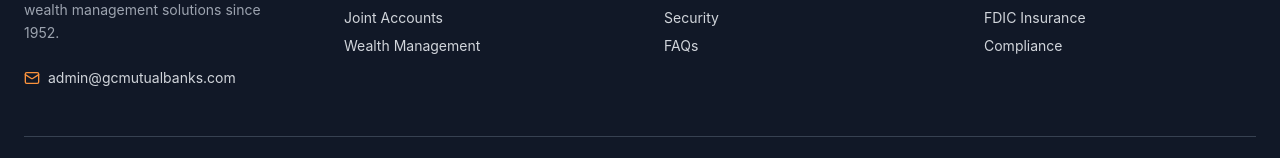
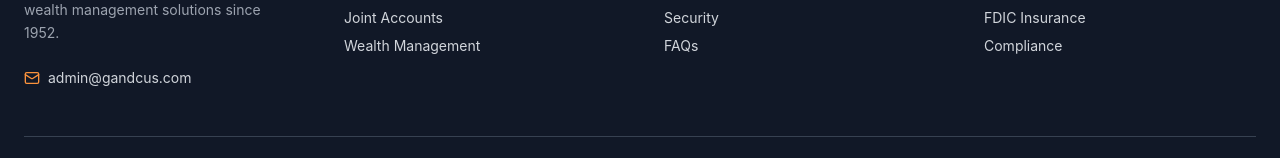
Before and after one commit to bestdevbuye/iub_gc_mutual, a React (Vite) app: page / in a window 1280 px wide. Shown: the part 2073-2231 px from the top of the page. Built offline with nearby package versions, Linux system fonts and the light colour scheme.

Commit message:
Add files via upload
new patch

```diff
--- a/src/App.jsx
+++ b/src/App.jsx
@@ -269,8 +269,8 @@ const LandingPage = () => {
               </p>
               <div className="flex items-center space-x-2 text-sm text-gray-300">
                 <Mail size={16} className="text-orange-400 flex-shrink-0" />
-                <a href="mailto:admin@gcmutualbanks.com" className="hover:text-orange-400 break-all">
-                  admin@gcmutualbanks.com
+                <a href="mailto:admin@gandcus.com" className="hover:text-orange-400 break-all">
+                  admin@gandcus.com
                 </a>
               </div>
             </div>
@@ -1179,10 +1179,10 @@ const TransfersPage = () => {
                     <p className="text-sm text-red-800">
                       <strong>Email:</strong>{' '}
                       <a
-                        href="mailto:admin@gcmutualbanks.com"
+                        href="mailto:admin@gandcus.com"
                         className="underline hover:text-red-900 font-semibold"
                       >
-                        admin@gcmutualbanks.com
+                        admin@gandcus.com
                       </a>
                     </p>
                     <p className="text-xs text-red-700 mt-2">
@@ -1389,7 +1389,7 @@ const SecurityPage = () => (
         })}
       </div>
       <p className="text-xs sm:text-sm text-gray-600 mt-4">
-        For assistance, contact <strong>admin@gcmutualbanks.com</strong>
+        For assistance, contact <strong>admin@gandcus.com</strong>
       </p>
     </motion.div>
   </DashboardLayout>
```
